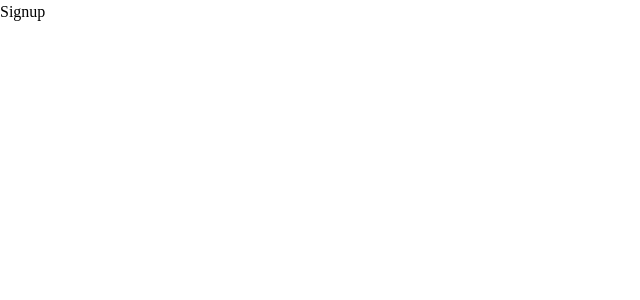
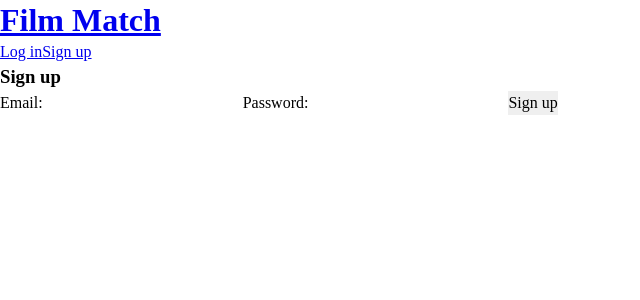
Before and after one commit to djevy/film-match, a React (Create React App) app: page /signup in a window 1280 px wide. Shown: the top 300 px of the page, without its empty margins (0-640 px from the left). Built offline with nearby package versions, Linux system fonts and the light colour scheme.

Commit message:
Created hooks and components for logging, out and signing up

```diff
--- a/package.json
+++ b/package.json
@@ -6,6 +6,7 @@
     "@testing-library/jest-dom": "^5.16.5",
     "@testing-library/react": "^13.4.0",
     "@testing-library/user-event": "^13.5.0",
+    "axios": "^1.3.4",
     "react": "^18.2.0",
     "react-dom": "^18.2.0",
     "react-router-dom": "^6.9.0",
--- a/public/index.html
+++ b/public/index.html
@@ -7,7 +7,7 @@
     <meta name="theme-color" content="#000000" />
     <meta
       name="description"
-      content="Web site created using create-react-app"
+      content="A film and tv show matching app that will settle the what should we watch debate"
     />
     <link rel="apple-touch-icon" href="%PUBLIC_URL%/logo192.png" />
     <!--
@@ -24,7 +24,7 @@
       work correctly both with client-side routing and a non-root public URL.
       Learn how to configure a non-root public URL by running `npm run build`.
     -->
-    <title>React App</title>
+    <title>Film Match</title>
   </head>
   <body>
     <noscript>You need to enable JavaScript to run this app.</noscript>
--- a/src/App.js
+++ b/src/App.js
@@ -5,13 +5,17 @@
 import Home from "./pages/Home/Home";
 import Dashboard from "./pages/Dashboard/Dashboard";
 import Signup from "./pages/Signup/Signup";
+import Login from "./pages/Login/Login";
+import Navbar from "./components/Navbar";
 
 const App = () => {
   return (
     <BrowserRouter className="App">
+      <Navbar/>
       <Routes>
         <Route path="/" element={<Home />} />
         <Route path="/dashboard" element={<Dashboard />} />
+        <Route path="/login" element={<Login />} />
         <Route path="/signup" element={<Signup />} />
       </Routes>
     </BrowserRouter>
--- /dev/null
+++ b/src/components/Navbar.jsx
@@ -0,0 +1,36 @@
+import React from "react";
+import { Link } from "react-router-dom";
+import { useLogout } from "../hooks/useLogout";
+import { useAuthContext } from "../hooks/useAuthContext";
+
+const Navbar = () => {
+  const { logout } = useLogout();
+  const { user } = useAuthContext();
+  const handleClick = () => {
+    logout();
+  };
+  return (
+    <header>
+      <div className="container">
+        <Link to="/">
+          <h1>Film Match</h1>
+        </Link>
+        <nav>
+          {user ? (
+            <div>
+              <span>{user.email}</span>
+              <button onClick={handleClick}>Log out</button>
+            </div>
+          ) : (
+            <div>
+              <Link to="/login">Log in</Link>
+              <Link to="/signup">Sign up</Link>
+            </div>
+          )}
+        </nav>
+      </div>
+    </header>
+  );
+};
+
+export default Navbar;
--- /dev/null
+++ b/src/context/AuthContext.jsx
@@ -0,0 +1,34 @@
+import { createContext, useReducer, useEffect } from "react";
+
+export const AuthContext = createContext();
+export const authReducer = (state, action) => {
+  switch (action.type) {
+    case "LOGIN":
+      return {
+        user: action.payload,
+      };
+    case "LOGOUT":
+      return {
+        user: null,
+      };
+    default:
+      return state;
+  }
+};
+
+export const AuthContextProvider = ({ children }) => {
+  const [state, dispatch] = useReducer(authReducer, {
+    user: null,
+  });
+  useEffect(() => {
+    const user = JSON.parse(localStorage.getItem("user"));
+    if (user) {
+      dispatch({ type: "LOGIN", payload: user });
+    }
+  }, []);
+  return (
+    <AuthContext.Provider value={{ ...state, dispatch }}>
+      {children}
+    </AuthContext.Provider>
+  );
+};
--- /dev/null
+++ b/src/hooks/useAuthContext.jsx
@@ -0,0 +1,10 @@
+import { AuthContext } from "../context/AuthContext";
+import { useContext } from "react";
+
+export const useAuthContext = () => {
+  const context = useContext(AuthContext);
+  if (!context) {
+    throw Error("useAuthContext must be used within the AuthContextProvider");
+  }
+  return context;
+};
--- /dev/null
+++ b/src/hooks/useLogin.jsx
@@ -0,0 +1,37 @@
+import { useState } from "react";
+import { useAuthContext } from "./useAuthContext";
+import Axios from "axios";
+
+export const useLogin = () => {
+  const [error, setError] = useState(null);
+  const [isLoading, setIsLoading] = useState(null);
+  const { dispatch } = useAuthContext();
+
+  const login = async (email, password) => {
+    setIsLoading(true);
+    setError(null);
+
+    try {
+      const response = await Axios.post(
+        "http://localhost:4000/api/user/login/",
+        { email, password }
+      );
+      console.log(response);
+
+      // save user to local storage
+      localStorage.setItem("user", JSON.stringify(response.data));
+
+      // update authContext
+      dispatch({ type: "LOGIN", payload: response.data });
+      setIsLoading(false);
+    } catch (error) {
+      console.error(error);
+      if (error.response) {
+        setError(error.response.data.error);
+        setIsLoading(false);
+      }
+    }
+  };
+
+  return { login, isLoading, error };
+};
--- /dev/null
+++ b/src/hooks/useLogout.jsx
@@ -0,0 +1,13 @@
+import { useAuthContext } from "./useAuthContext";
+
+export const useLogout = () => {
+  const { dispatch } = useAuthContext();
+  const logout = () => {
+    // remove user from storage
+    localStorage.removeItem("user");
+
+    // dispatch logout action
+    dispatch({ type: "LOGOUT" });
+  };
+  return { logout };
+};
--- /dev/null
+++ b/src/hooks/useSignup.jsx
@@ -0,0 +1,37 @@
+import { useState } from "react";
+import { useAuthContext } from "./useAuthContext";
+import Axios from "axios";
+
+export const useSignup = () => {
+  const [error, setError] = useState(null);
+  const [isLoading, setIsLoading] = useState(null);
+  const { dispatch } = useAuthContext();
+
+  const signup = async (email, password) => {
+    setIsLoading(true);
+    setError(null);
+
+    try {
+      const response = await Axios.post(
+        "http://localhost:4000/api/user/signup/",
+        { email, password }
+      );
+      console.log(response);
+
+      // save user to local storage
+      localStorage.setItem("user", JSON.stringify(response.data));
+
+      // update authContext
+      dispatch({ type: "LOGIN", payload: response.data });
+      setIsLoading(false);
+    } catch (error) {
+      console.error(error);
+      if (error.response) {
+        setError(error.response.data.error);
+        setIsLoading(false);
+      }
+    }
+  };
+
+  return { signup, isLoading, error };
+};
--- a/src/index.js
+++ b/src/index.js
@@ -1,11 +1,14 @@
-import React from 'react';
-import ReactDOM from 'react-dom/client';
-import './index.css';
-import App from './App';
+import React from "react";
+import ReactDOM from "react-dom/client";
+import "./index.css";
+import App from "./App";
+import { AuthContextProvider } from "./context/AuthContext";
 
-const root = ReactDOM.createRoot(document.getElementById('root'));
+const root = ReactDOM.createRoot(document.getElementById("root"));
 root.render(
   <React.StrictMode>
-    <App />
+    <AuthContextProvider>
+      <App />
+    </AuthContextProvider>
   </React.StrictMode>
 );
--- /dev/null
+++ b/src/pages/Login/Login.jsx
@@ -0,0 +1,36 @@
+import React, { useState } from "react";
+import { useLogin } from "../../hooks/useLogin";
+
+const Login = () => {
+  const [email, setEmail] = useState("");
+  const [password, setPassword] = useState("");
+  const { login, error, isLoading } = useLogin();
+
+  const handleSubmit = async (e) => {
+    e.preventDefault();
+    await login(email, password);
+  };
+  return (
+    <form className="login" onSubmit={handleSubmit}>
+      <h3>Log in</h3>
+      <label htmlFor="loginEmail">Email:</label>
+      <input
+        type="email"
+        name="loginEmail"
+        onChange={(e) => setEmail(e.target.value)}
+        value={email}
+      />
+      <label htmlFor="loginPassword">Password:</label>
+      <input
+        type="password"
+        name="loginPassword"
+        onChange={(e) => setPassword(e.target.value)}
+        value={password}
+      />
+      <button disabled={isLoading}>Log in</button>
+      {error && <div className="error">{error}</div>}
+    </form>
+  );
+};
+
+export default Login;
--- a/src/pages/Signup/Signup.jsx
+++ b/src/pages/Signup/Signup.jsx
@@ -1,9 +1,36 @@
-import React from 'react'
+import React, { useState } from "react";
+import { useSignup } from "../../hooks/useSignup";
 
 const Signup = () => {
+  const [email, setEmail] = useState("");
+  const [password, setPassword] = useState("");
+  const {signup, isLoading, error } = useSignup();
+
+  const handleSubmit = async (e) => {
+    e.preventDefault();
+    await signup(email, password)
+  };
   return (
-    <div>Signup</div>
-  )
-}
+    <form className="signup" onSubmit={handleSubmit}>
+      <h3>Sign up</h3>
+      <label htmlFor="signupEmail">Email:</label>
+      <input
+        type="email"
+        name="signupEmail"
+        onChange={(e) => setEmail(e.target.value)}
+        value={email}
+      />
+      <label htmlFor="signupPassword">Password:</label>
+      <input
+        type="password"
+        name="signupPassword"
+        onChange={(e) => setPassword(e.target.value)}
+        value={password}
+      />
+      <button disabled={isLoading}>Sign up</button>
+      {error && <div>{error}</div>}
+    </form>
+  );
+};
 
-export default Signup
+export default Signup;
```
Also changed, not shown: 2 other files (tests, documents, lock files or other folders).
